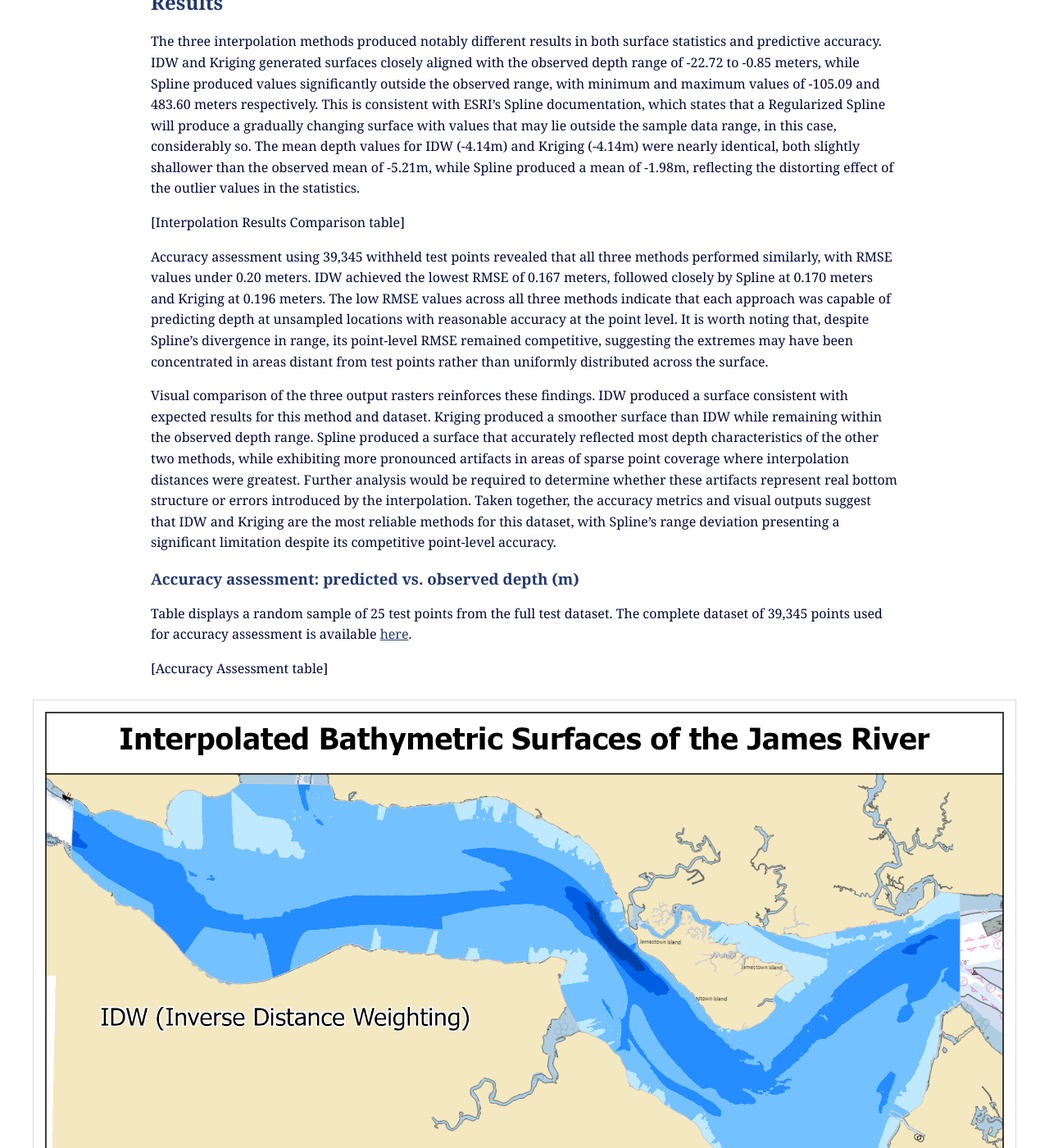
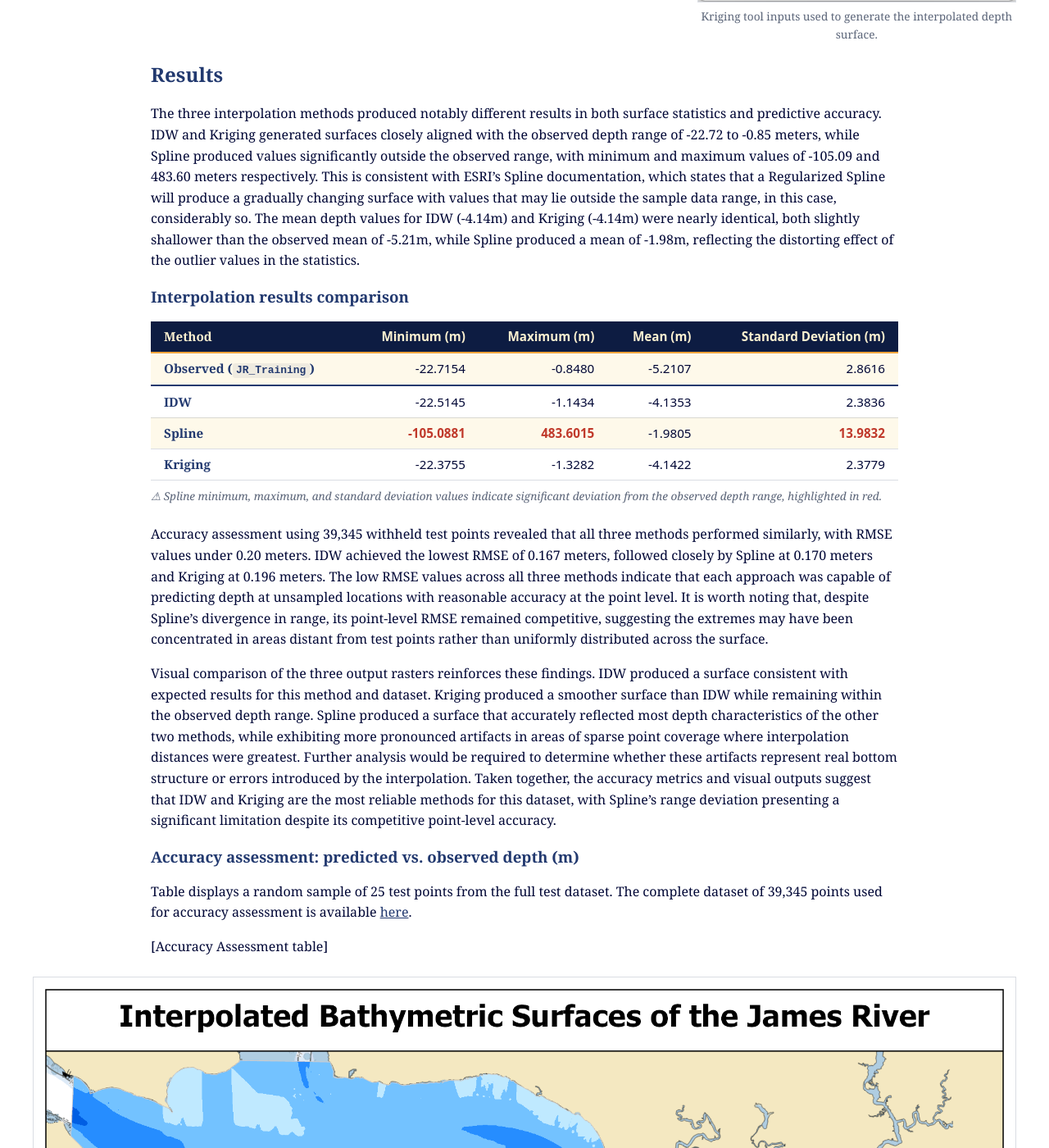
Before and after one commit to tfwatts/tfwatts.github.io, a Jekyll site: the page built from _projects/raster-spatial-analysis/james-river-bathymetric-interpolation.md, in a window 1280 px wide and 1400 px high, scrolled down 5633 px. Shown: the whole window at 82% size. Built offline with Jekyll 4.4.1, drawn with Linux system fonts in a browser that asks for light colours; some of the changed text lies outside the part shown.

Commit message:
Add Study_Area_Points to lineage

```diff
--- a/_projects/raster-spatial-analysis/james-river-bathymetric-interpolation.md
+++ b/_projects/raster-spatial-analysis/james-river-bathymetric-interpolation.md
@@ -65,8 +65,9 @@ Bathymetric data was obtained from NOAA hydrographic survey H13768, a multibeam
   </thead>
   <tbody>
     <tr><td>Resampled Elevation Raster</td><td><code>Study_Area_Extract</code></td><td>H13768 BAG</td><td>10 m</td><td><span class="na">N/A</span></td><td>NAD83(2011) UTM Zone 18N</td><td>6347</td><td>Raster</td></tr>
-    <tr><td>Training Points</td><td><code>JR_Training</code></td><td><code>Study_Area_Extract</code></td><td><span class="na">N/A</span></td><td>157,379</td><td>NAD83(2011) UTM Zone 18N</td><td>6347</td><td>Point</td></tr>
-    <tr><td>Test Points</td><td><code>JR_Test</code></td><td><code>Study_Area_Extract</code></td><td><span class="na">N/A</span></td><td>39,345</td><td>NAD83(2011) UTM Zone 18N</td><td>6347</td><td>Point</td></tr>
+    <tr><td>Extracted Points</td><td><code>Study_Area_Points</code></td><td><code>Study_Area_Extract</code></td><td><span class="na">N/A</span></td><td>196,724</td><td>NAD83(2011) UTM Zone 18N</td><td>6347</td><td>Point</td></tr>
+    <tr><td>Training Points</td><td><code>JR_Training</code></td><td><code>Study_Area_Points</code></td><td><span class="na">N/A</span></td><td>157,379</td><td>NAD83(2011) UTM Zone 18N</td><td>6347</td><td>Point</td></tr>
+    <tr><td>Test Points</td><td><code>JR_Test</code></td><td><code>Study_Area_Points</code></td><td><span class="na">N/A</span></td><td>39,345</td><td>NAD83(2011) UTM Zone 18N</td><td>6347</td><td>Point</td></tr>
     <tr><td>IDW Surface</td><td><code>JR_IDW</code></td><td><code>JR_Training</code></td><td>25 m</td><td><span class="na">N/A</span></td><td>NAD83(2011) UTM Zone 18N</td><td>6347</td><td>Raster</td></tr>
     <tr><td>Spline Surface</td><td><code>JR_Spline</code></td><td><code>JR_Training</code></td><td>25 m</td><td><span class="na">N/A</span></td><td>NAD83(2011) UTM Zone 18N</td><td>6347</td><td>Raster</td></tr>
     <tr><td>Kriging Surface</td><td><code>JR_Kriging</code></td><td><code>JR_Training</code></td><td>25 m</td><td><span class="na">N/A</span></td><td>NAD83(2011) UTM Zone 18N</td><td>6347</td><td>Raster</td></tr>
@@ -119,7 +120,22 @@ The 196,724 extracted points were split 80/20 by percentage into training (157,3
 
 The three interpolation methods produced notably different results in both surface statistics and predictive accuracy. IDW and Kriging generated surfaces closely aligned with the observed depth range of -22.72 to -0.85 meters, while Spline produced values significantly outside the observed range, with minimum and maximum values of -105.09 and 483.60 meters respectively. This is consistent with ESRI's Spline documentation, which states that a Regularized Spline will produce a gradually changing surface with values that may lie outside the sample data range, in this case, considerably so. The mean depth values for IDW (-4.14m) and Kriging (-4.14m) were nearly identical, both slightly shallower than the observed mean of -5.21m, while Spline produced a mean of -1.98m, reflecting the distorting effect of the outlier values in the statistics.
 
-[Interpolation Results Comparison table]
+### Interpolation results comparison
+
+<div class="table-scroll">
+<table class="data-table numeric">
+  <caption>&#9888; Spline minimum, maximum, and standard deviation values indicate significant deviation from the observed depth range, highlighted in red.</caption>
+  <thead>
+    <tr><th>Method</th><th>Minimum (m)</th><th>Maximum (m)</th><th>Mean (m)</th><th>Standard Deviation (m)</th></tr>
+  </thead>
+  <tbody>
+    <tr class="source-row"><td>Observed (<code>JR_Training</code>)</td><td>-22.7154</td><td>-0.8480</td><td>-5.2107</td><td>2.8616</td></tr>
+    <tr><td>IDW</td><td>-22.5145</td><td>-1.1434</td><td>-4.1353</td><td>2.3836</td></tr>
+    <tr><td>Spline</td><td class="flag">-105.0881</td><td class="flag">483.6015</td><td>-1.9805</td><td class="flag">13.9832</td></tr>
+    <tr><td>Kriging</td><td>-22.3755</td><td>-1.3282</td><td>-4.1422</td><td>2.3779</td></tr>
+  </tbody>
+</table>
+</div>
 
 Accuracy assessment using 39,345 withheld test points revealed that all three methods performed similarly, with RMSE values under 0.20 meters. IDW achieved the lowest RMSE of 0.167 meters, followed closely by Spline at 0.170 meters and Kriging at 0.196 meters. The low RMSE values across all three methods indicate that each approach was capable of predicting depth at unsampled locations with reasonable accuracy at the point level. It is worth noting that, despite Spline's divergence in range, its point-level RMSE remained competitive, suggesting the extremes may have been concentrated in areas distant from test points rather than uniformly distributed across the surface.
 
--- a/assets/css/style.css
+++ b/assets/css/style.css
@@ -552,3 +552,26 @@ img {
   padding: 0.1em 0.35em;
   border-radius: 3px;
 }
+
+/* Number tables: right-aligned, even digits */
+.data-table.numeric th:not(:first-child),
+.data-table.numeric td:not(:first-child) {
+  text-align: right;
+  font-family: var(--font-ui);
+  font-variant-numeric: tabular-nums;
+}
+.data-table .source-row td {
+  border-bottom: 2px solid var(--navy);
+}
+.data-table .flag {
+  color: #C0392B;
+  font-weight: 600;
+}
+.data-table caption {
+  caption-side: bottom;
+  text-align: left;
+  padding-top: 0.5rem;
+  font-size: 0.85rem;
+  font-style: italic;
+  color: var(--muted);
+}
```
Also changed, not shown: other parts of _projects/raster-spatial-analysis/james-river-bathymetric-interpolation.md (+1 -1 lines).
